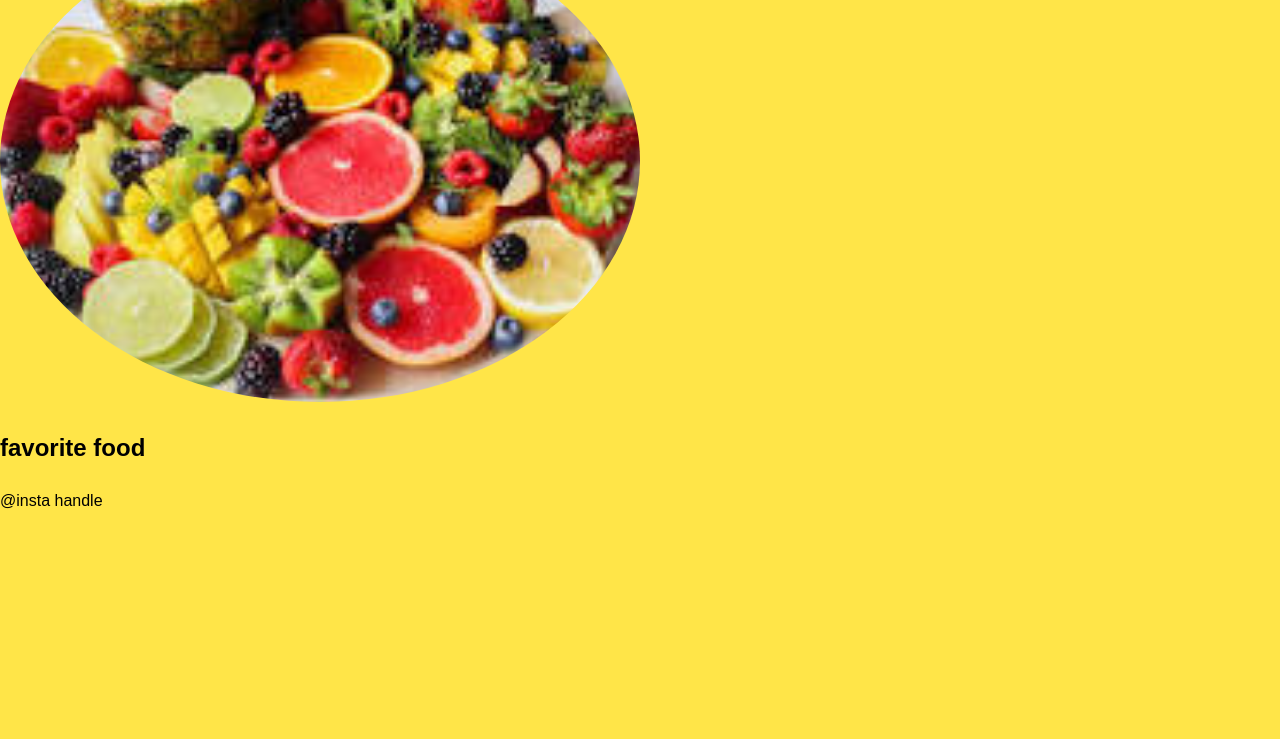
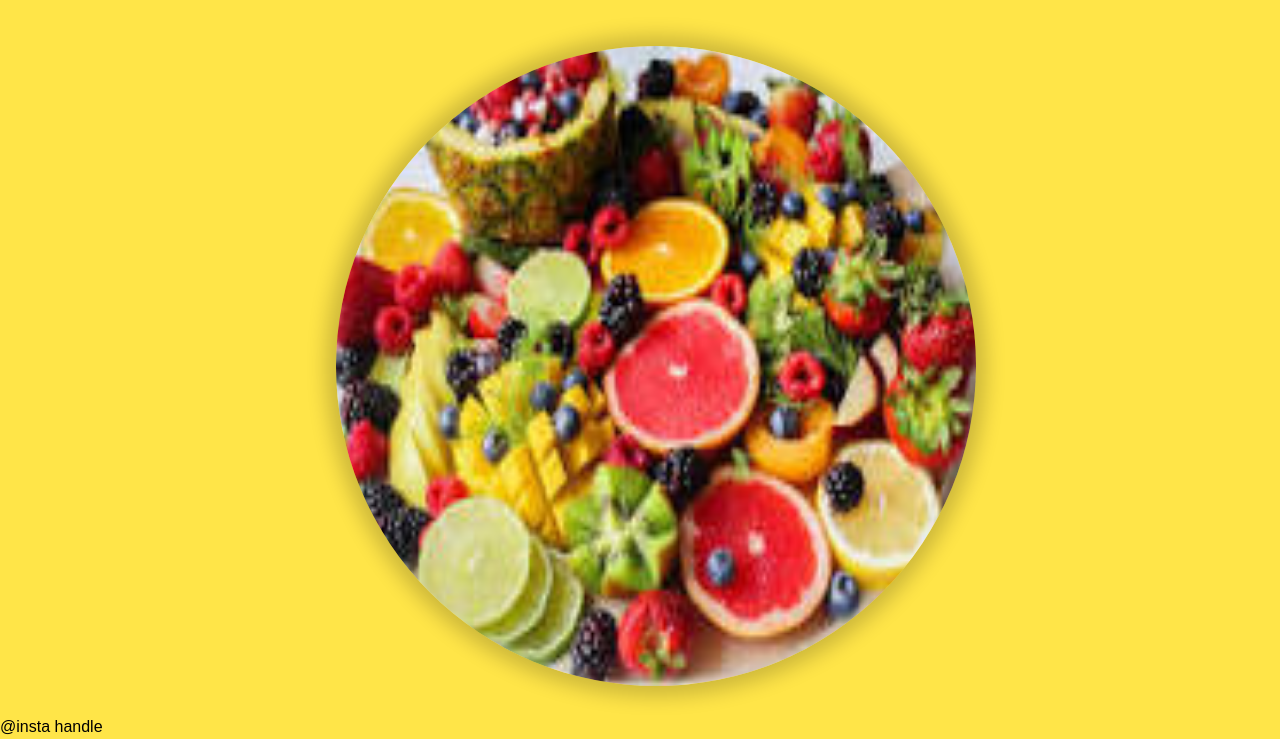
Before and after one commit to jcer2949/my-favorite-food, a plain HTML site: page index.html in a window 1280 px wide. Shown: the part 112-851 px from the top of the page. Before the commit the page ends 800 px from the top, so only its background shows below. Drawn offline with Linux system fonts and the light colour scheme.

Commit message:
added more css

```diff
--- a/index.html
+++ b/index.html
@@ -12,11 +12,12 @@
         <span>Julissa's favorite foods</span>
     </nav></header>
 
-    <div>
+    <div class="image-container">
+        <h1> my favorite food</h1>
         <img src="./assets/images/fruits.jpeg" alt="picture of different fruits">
     </div>
     <section>
-        <h1>favorite food</h1>
+
     </section>
     <section>
         <h2></h2>
--- a/style.css
+++ b/style.css
@@ -17,6 +17,14 @@ nav{
 }
 
 img{
-    width: 50%;
+    margin: 2rem 0rem 0rem 2rem;
+    width: 45rem;
     border-radius: 100%;
+    width: 40rem ;
+    height: 40rem ;
+    border-radius: 100% ;
+    box-shadow: 0 0 20px 10px rgb(0,0,0,0.2);
 }
+.image-container{
+    text-align: center;
+}
```
